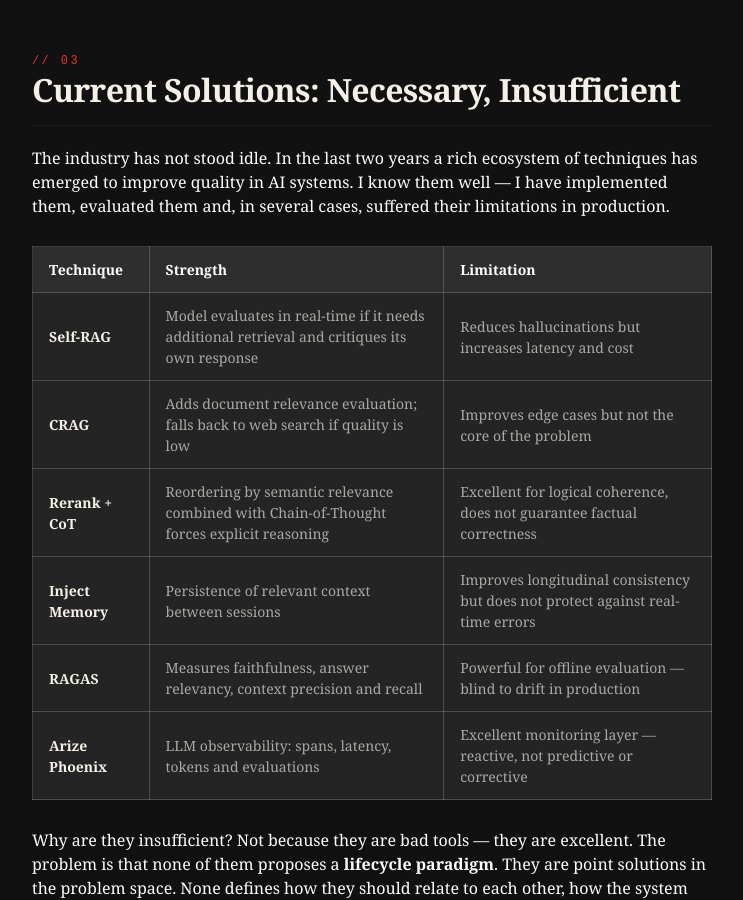
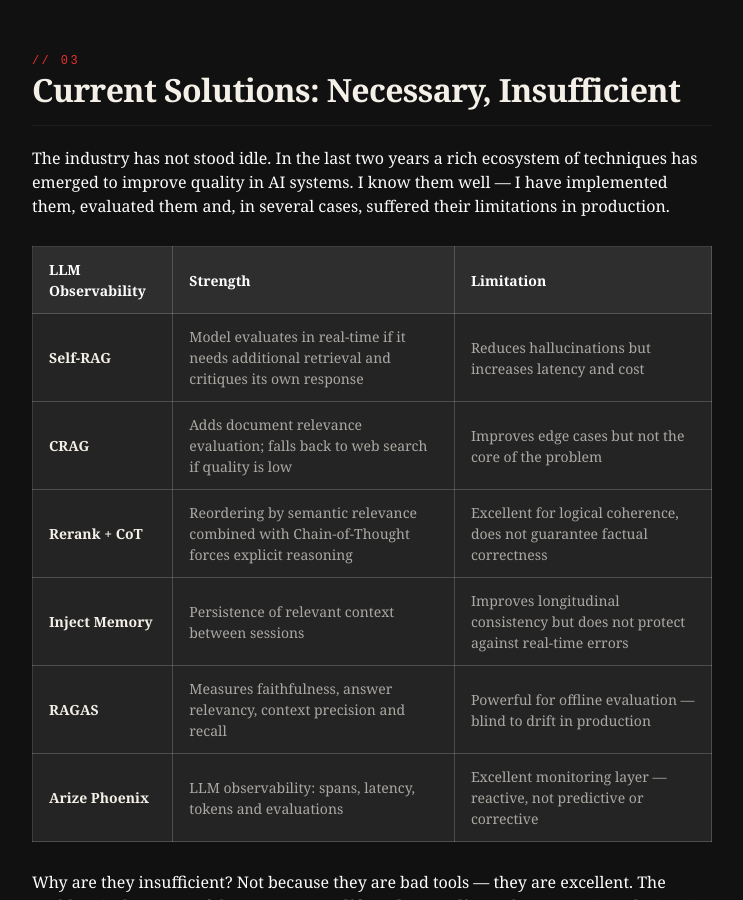
Before and after one commit to coto/coto.github.io, a Jekyll site: the page built from _posts/2026-02-21-continuos-supervision.markdown, in a window 1280 px wide and 900 px high, scrolled down 2710 px. Shown: the whole window, without its empty margins (268-1011 px from the left). Built offline with Jekyll 4.4.1, drawn with Linux system fonts in a browser that asks for light colours; comment, search, counter and statistics services are not loaded.

Commit message:
LLM observability

```diff
--- a/_posts/2026-02-21-continuos-supervision.markdown
+++ b/_posts/2026-02-21-continuos-supervision.markdown
@@ -108,8 +108,8 @@
 
 {:.ai-sol-grid}
 
-| Technique | Strength | Limitation |
-|---|---|---|
+| LLM Observability | Strength | Limitation |
+|-------------------|----------|------------|
 | **Self-RAG** | Model evaluates in real-time if it needs additional retrieval and critiques its own response | Reduces hallucinations but increases latency and cost |
 | **CRAG** | Adds document relevance evaluation; falls back to web search if quality is low | Improves edge cases but not the core of the problem |
 | **Rerank + CoT** | Reordering by semantic relevance combined with Chain-of-Thought forces explicit reasoning | Excellent for logical coherence, does not guarantee factual correctness |
```
